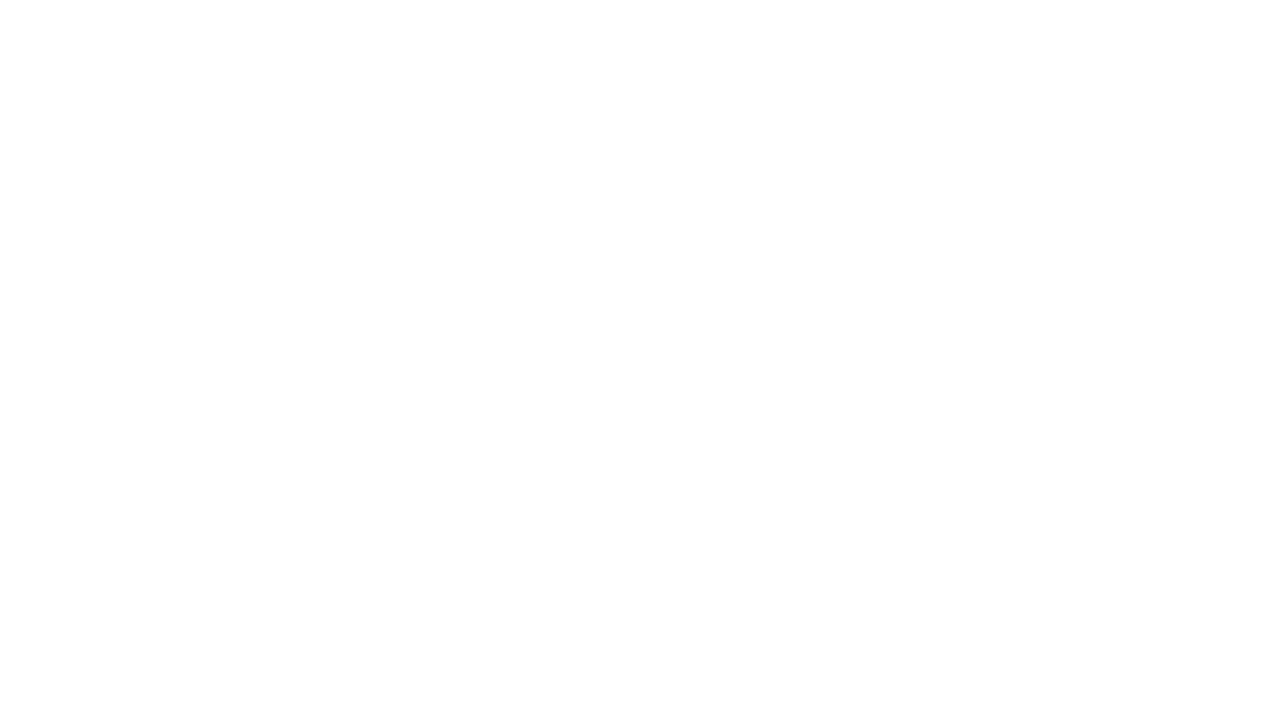
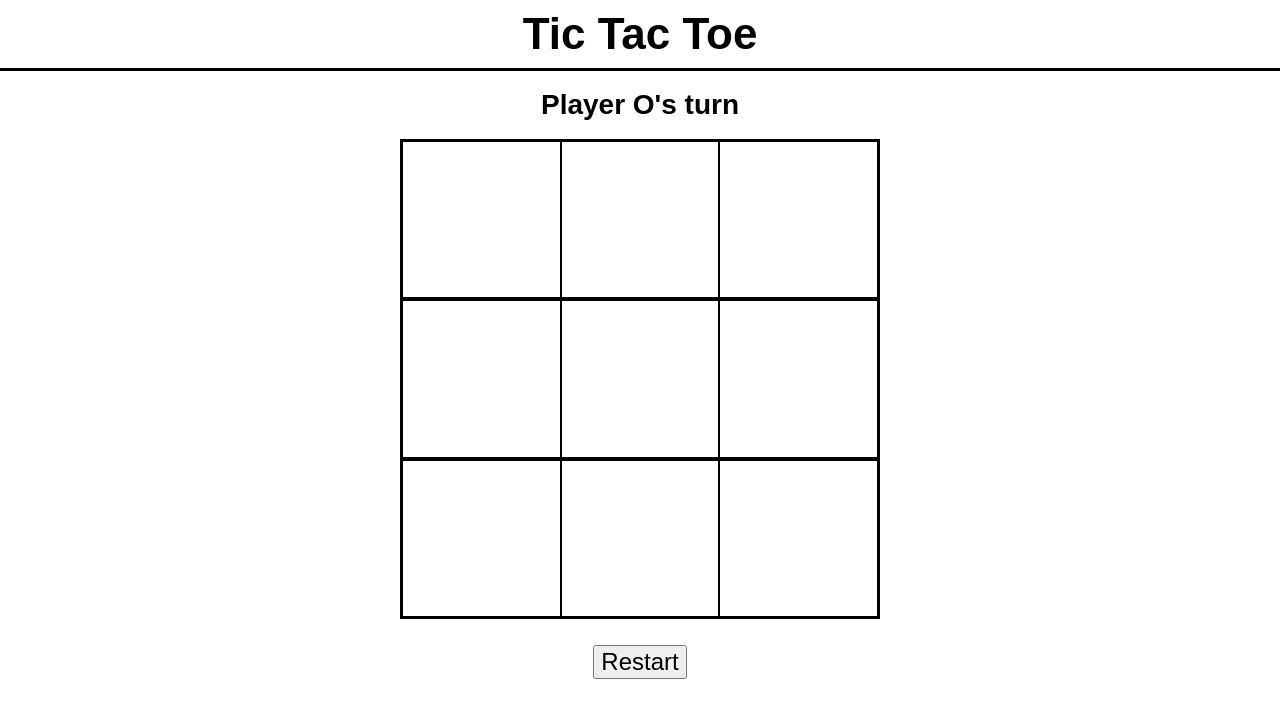
Before and after one commit to yamakenth/tic-tac-toe, a plain HTML site: page index.html in a window 1280 px wide. Drawn offline with Linux system fonts and the light colour scheme.

Commit message:
Add static styling to page

```diff
--- a/css/style.css
+++ b/css/style.css
@@ -0,0 +1,54 @@
+* {
+  box-sizing: border-box;
+  font-family: Arial, Helvetica, sans-serif;
+}
+
+.header {
+  padding: 12px 20px;
+  border-bottom: 3px solid #000000;
+  margin-bottom: 20px;
+}
+
+.header h1 {
+  width: 260px;
+  text-align: center;
+  margin: 0 auto;
+  font-size: 44px;
+}
+
+.message h3 {
+  width: 300px;
+  margin: 0 auto 20px;
+  text-align: center;
+  font-size: 28px;
+}
+
+.board {
+  border: 1px solid #000000;
+  width:480px;
+  height: 480px;
+  margin: 0 auto 26px;
+  display: flex;
+  flex-direction: column;
+}
+
+.board .row {
+  border: 1px solid #000000;
+  flex: 1;
+  display: flex;
+}
+
+.board .col {
+  border: 1px solid #000000;
+  flex: 1;
+}
+
+.restart {
+  width: 200px;
+  margin: 0 auto;
+  text-align: center;
+}
+
+.restart button {
+  font-size: 24px;
+}
--- a/index.html
+++ b/index.html
@@ -10,6 +10,35 @@
   <script src="./script.js" defer></script>
 </head>
 <body>
-
+  <!-- header -->
+  <div class="header">
+    <h1>Tic Tac Toe</h1>
+  </div>
+  <!-- message -->
+  <div class="message">
+    <h3>Player O's turn</h3>
+  </div>
+  <!-- board -->
+  <div class="board">
+    <div class="row" id="0">
+      <div class="col" id="0-0"></div>
+      <div class="col" id="0-1"></div>
+      <div class="col" id="0-2"></div>
+    </div>
+    <div class="row" id="1">
+      <div class="col" id="1-0"></div>
+      <div class="col" id="1-1"></div>
+      <div class="col" id="1-2"></div>
+    </div>
+    <div class="row" id="2">
+      <div class="col" id="2-0"></div>
+      <div class="col" id="2-1"></div>
+      <div class="col" id="2-2"></div>
+    </div>
+  </div>
+  <!-- restart -->
+  <div class="restart">
+    <button type="button">Restart</button>
+  </div>
 </body>
 </html>
```
